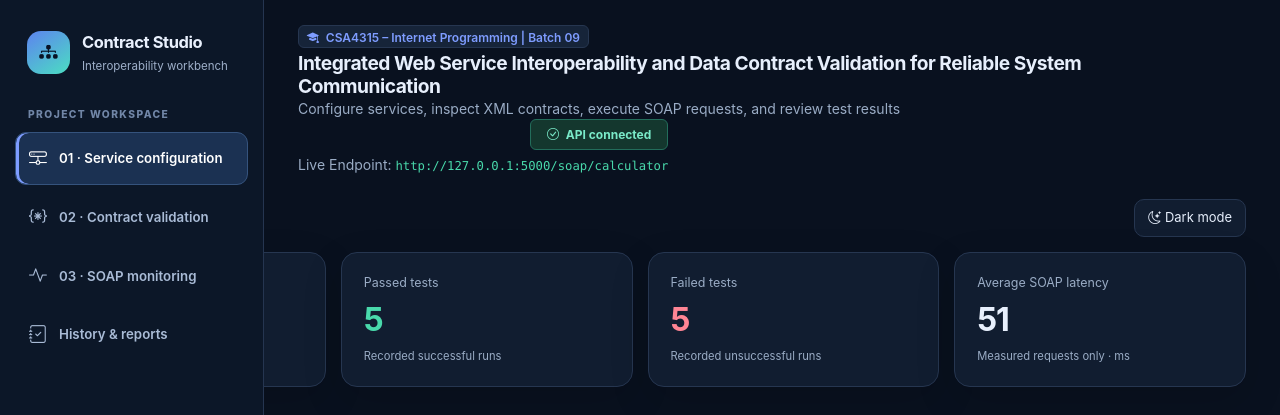
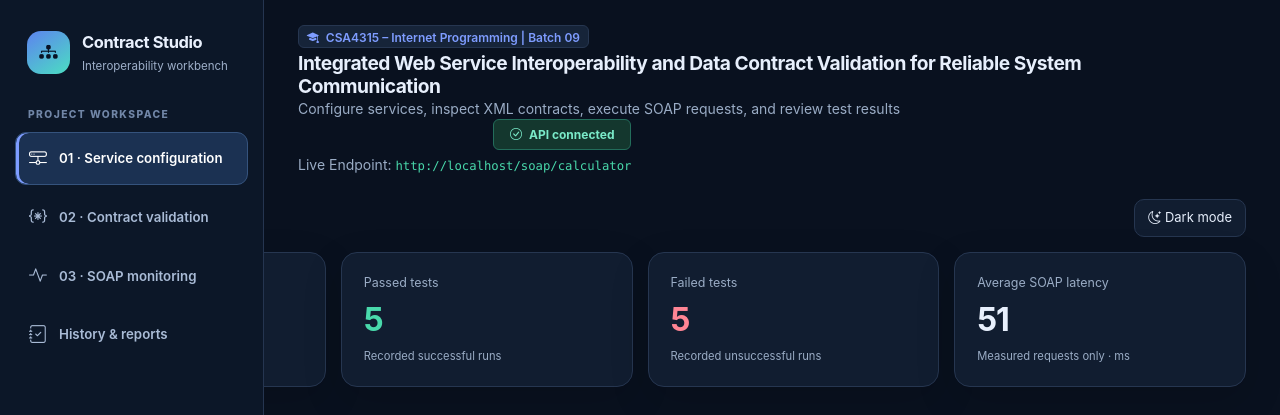
Before and after one commit to sanjaykumar3L/CSA4315-Internet-Programming, a Flask app: page / in a window 1280 px wide. Shown: the top 415 px of the page. Run offline with Flask 3, Linux system fonts and the light colour scheme; data comes from the database, SQL or seed files in the repository; some libraries are stand-ins or nearby versions.

Commit message:
feat(capstone): make SOAP demo endpoint origin-aware and label ephemeral Vercel history

```diff
--- a/Capstone/CODE WORK/templates/index.html
+++ b/Capstone/CODE WORK/templates/index.html
@@ -90,6 +90,12 @@
   </aside>
 
   <!-- Top Header -->
+  {% if is_serverless_preview %}
+  <div role="status" class="alert alert-warning rounded-0 mb-0 py-2 px-4 text-center small">
+    <i class="bi bi-info-circle me-1" aria-hidden="true"></i>
+    Online preview: test history uses temporary storage and may reset between requests or deployments. Persistent storage is not configured.
+  </div>
+  {% endif %}
   <header class="header-bar shadow-sm">
     <div class="container-fluid px-4">
       <div class="d-flex flex-wrap justify-content-between align-items-center">
@@ -104,7 +110,7 @@
           <span id="backendStatusBadge" class="badge bg-success px-3 py-2">
             <i class="bi bi-link-45deg me-1"></i> Checking backend status…
           </span>
-          <div class="small opacity-75 mt-1">Live Endpoint: <code>http://127.0.0.1:5000/soap/calculator</code></div>
+          <div class="small opacity-75 mt-1">Live Endpoint: <code>{{ request.host_url.rstrip('/') }}/soap/calculator</code></div>
         </div>
       </div>
     </div>
@@ -408,7 +414,7 @@
                   <label class="form-label small fw-semibold">Service Endpoint URL:</label>
                   <div class="input-group">
                     <span class="input-group-text"><i class="bi bi-link-45deg"></i></span>
-                    <input type="text" id="soapEndpointUrl" class="form-control" value="http://127.0.0.1:5000/soap/calculator">
+                    <input type="text" id="soapEndpointUrl" class="form-control" value="{{ request.host_url.rstrip('/') }}/soap/calculator">
                   </div>
                 </div>
 
@@ -1148,7 +1154,7 @@
     function handleScenarioSelect() {
       const choice = document.getElementById("quickScenarioSelect").value;
       if (choice === "calc_add_valid") {
-        document.getElementById("soapEndpointUrl").value = "http://127.0.0.1:5000/soap/calculator";
+        document.getElementById("soapEndpointUrl").value = "{{ request.host_url.rstrip('/') }}/soap/calculator";
         document.getElementById("soapActionHeader").value = "http://example.com/calculator/Add";
         document.getElementById("soapRequestXml").value = `<?xml version="1.0" encoding="utf-8"?>
 <soap:Envelope xmlns:soap="http://schemas.xmlsoap.org/soap/envelope/" xmlns:tns="http://example.com/calculator">
@@ -1161,7 +1167,7 @@
   </soap:Body>
 </soap:Envelope>`;
       } else if (choice === "calc_div_zero") {
-        document.getElementById("soapEndpointUrl").value = "http://127.0.0.1:5000/soap/calculator";
+        document.getElementById("soapEndpointUrl").value = "{{ request.host_url.rstrip('/') }}/soap/calculator";
         document.getElementById("soapActionHeader").value = "http://example.com/calculator/Divide";
         document.getElementById("soapRequestXml").value = `<?xml version="1.0" encoding="utf-8"?>
 <soap:Envelope xmlns:soap="http://schemas.xmlsoap.org/soap/envelope/" xmlns:tns="http://example.com/calculator">
```
